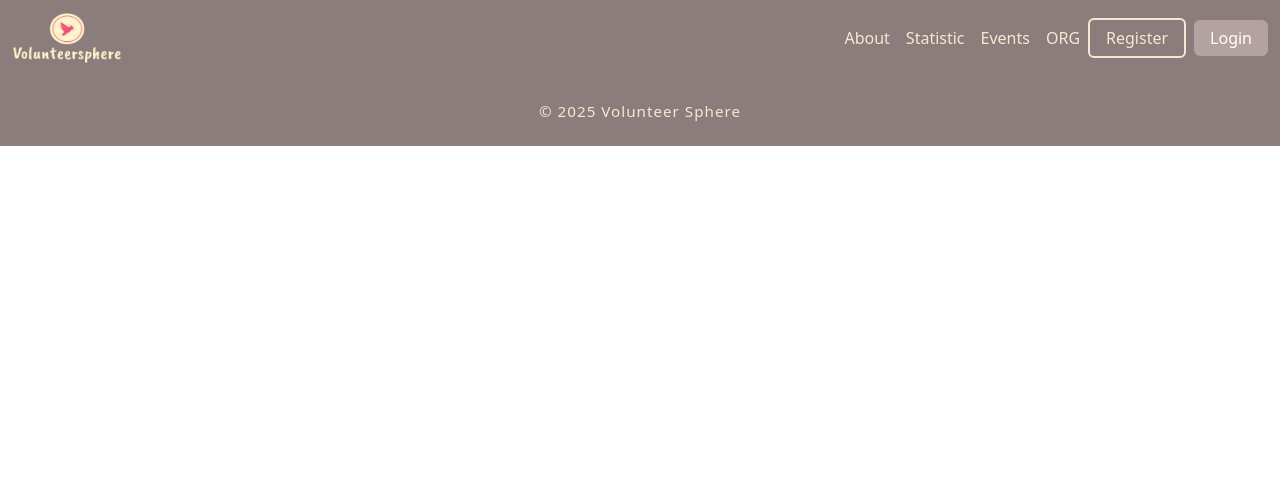
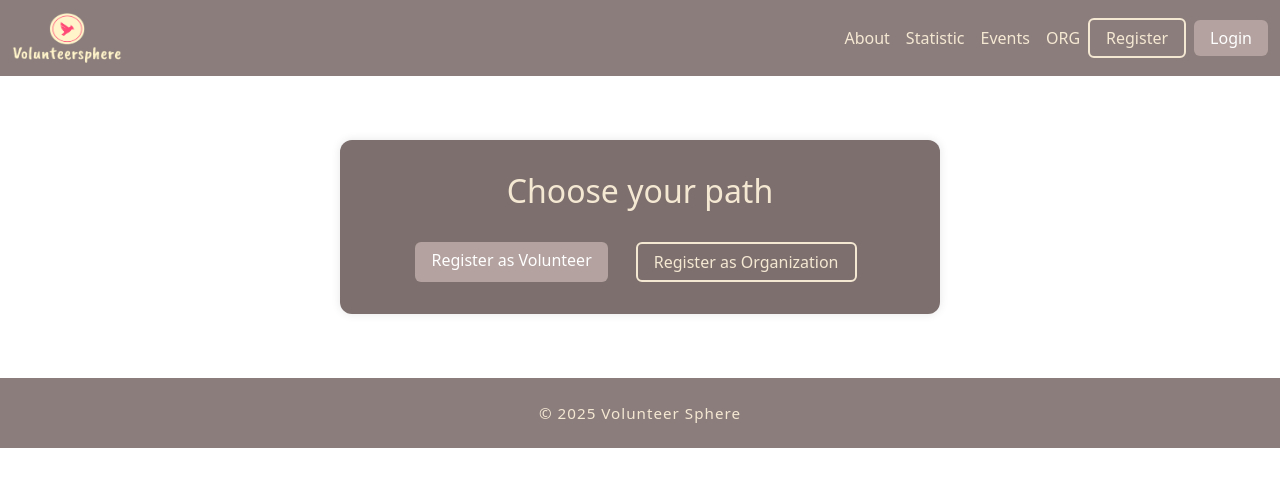
Before and after one commit to otiliamadalina/volunteer-platform-java-springboot, a React (Create React App) app in the folder frontend/: page /volunteerOrOrg in a window 1280 px wide. Shown: the top 486 px of the page. Built offline with nearby package versions, Linux system fonts and the light colour scheme.

Commit message:
added volunteer or org page

```diff
--- a/frontend/src/App.js
+++ b/frontend/src/App.js
@@ -4,10 +4,11 @@ import 'bootstrap/dist/js/bootstrap.bundle.min';
 import Navbar from "./layout/navbar";
 import {Home} from "./pages/home/home";
 import {BrowserRouter as Router, Routes, Route} from "react-router-dom";
-import AddUser from "./users/AddUser";
-import EditUser from "./users/EditUser";
-import ViewUser from "./users/ViewUser";
 import Footer from "./layout/footer";
+import VolunteerOrOrg from "./pages/auth/volunteerOrOrg";
+import RegisterAsVolunteer from "./pages/auth/registerAsVolunteer";
+import RegisterAsOrg from "./pages/auth/registerAsOrg";
+import Login from "./pages/auth/login";
 
 function App() {
     return (
@@ -20,10 +21,12 @@ function App() {
 
                     {/* aici adaug toate butoanele care duc catre alte pagini ABSOLUT TOATE*/}
                     <Route exact path="/" element={<Home/>}/> {/* cand url ul este / se afiseaza componenta Home */}
-                    <Route exact path="/adduser"
-                           element={<AddUser/>}/> {/* cand url ul este /adduser se afiseaza componenta AddUser */}
-                    <Route exact path="/edituser/:id" element={<EditUser/>}/>
-                    <Route exact path="/viewuser/:id" element={<ViewUser/>}/>
+
+                    <Route path="/login" element={<Login />} />
+                    <Route path="/volunteerOrOrg" element={<VolunteerOrOrg />} />
+                    <Route path="/registerAsVolunteer" element={<RegisterAsVolunteer />} />
+                    <Route path="/registerAsOrg" element={<RegisterAsOrg />} />
+
                 </Routes>
 
                 <Footer/>
--- a/frontend/src/layout/Navbar.js
+++ b/frontend/src/layout/Navbar.js
@@ -51,7 +51,7 @@ export default function Navbar() {
                         </li>
 
                         <li className="nav-item">
-                            <Link className="btn nav-btn-register me-2" to="/register">Register</Link>
+                            <Link className="btn nav-btn-register me-2" to="/volunteerOrOrg">Register</Link>
                         </li>
 
                         <li className="nav-item mt-2 mt-lg-0">
--- /dev/null
+++ b/frontend/src/pages/auth/volunteerOrOrg.js
@@ -0,0 +1,17 @@
+import React from "react";
+import { Link } from "react-router-dom";
+import "../../styles/auth.css";
+import "../../styles/navbar.css"
+
+export default function VolunteerOrOrg() {
+    return (
+        <div className="container volunteer-org-choice">
+            <h2 className="choice-title">Choose your path</h2>
+            <div className="choice-buttons">
+                <Link to="/register-volunteer" className="btn nav-btn-login me-2">Register as Volunteer</Link>
+                <Link to="/register-org" className="btn nav-btn-register me-2">Register as Organization</Link>
+            </div>
+        </div>
+
+    );
+}
--- /dev/null
+++ b/frontend/src/styles/auth.css
@@ -0,0 +1,22 @@
+.volunteer-org-choice {
+    max-width: 600px;
+    margin: 4rem auto;
+    padding: 2rem;
+    background-color: #7c6f6d;
+    border-radius: 12px;
+    box-shadow: 0 0 10px rgba(0,0,0,0.1);
+    text-align: center;
+}
+
+.choice-buttons {
+    margin-top: 2rem;
+    display: flex;
+    justify-content: center;
+    gap: 20px;
+}
+
+.choice-title {
+    font-size: 2rem;
+    color: #f5e8d3;
+    margin-bottom: 1rem;
+}
```
Also changed, not shown: frontend/src/pages/auth/login.js (added), frontend/src/pages/auth/registerAsOrg.js (added), frontend/src/pages/auth/registerAsVolunteer.js (added).
